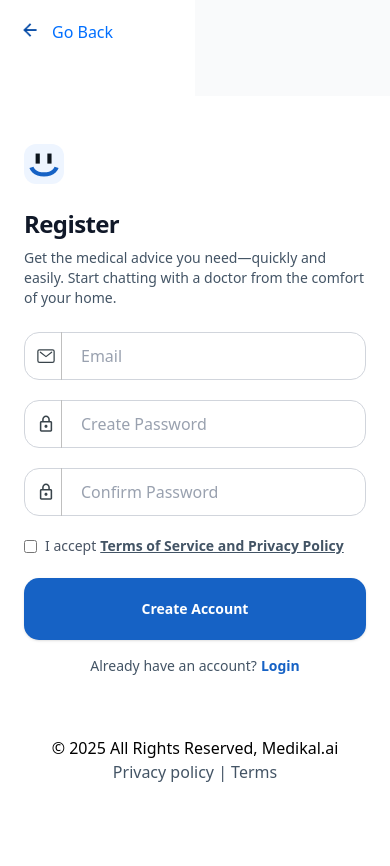
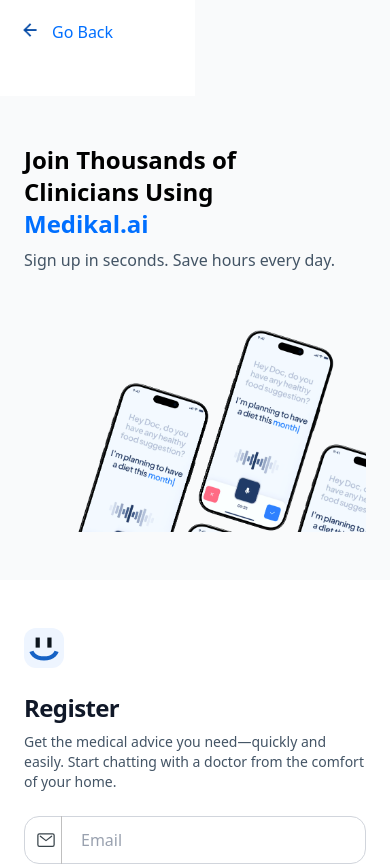
Before and after one commit to prafullvyas272/react-design-repo, a React (Vite) app: page /register in a window 390 px wide. Shown: the top 866 px of the page. Built offline with nearby package versions, Linux system fonts and the light colour scheme; a web font is replaced by a local one.

Commit message:
order change for responsive mobiel screens

```diff
--- a/src/Components/Pages/Register/Register.tsx
+++ b/src/Components/Pages/Register/Register.tsx
@@ -18,7 +18,7 @@
       <div className="grid grid-cols-1 lg:grid-cols-2 min-h-screen bg-white">
         {/* First Section */}
 
-        <div className="flex flex-col justify-center px-6 py-12 mb-10 lg:px-20">
+        <div className="flex flex-col justify-center px-6 py-12 mb-10 lg:px-20 order-2">
           <div className="mx-auto w-full max-w-sm">
 
             <img
@@ -132,7 +132,7 @@
         </div>
 
         {/* Second Section */}
-        <div className="flex flex-col justify-center px-6 py-12 bg-gray-50 w-full relative">
+        <div className="flex flex-col justify-center px-6 py-12 bg-gray-50 w-full relative order-1 lg:order-2">
           {/* Text Content */}
           <div className="w-full lg:w-2/3 mx-auto">
             <h2 className="font-semibold text-2xl lg:text-3xl text-left">
--- a/src/index.css
+++ b/src/index.css
@@ -11,7 +11,14 @@
 body {
   margin: 0;
   font-family: 'Aspekta',;
+  overflow: auto;
 
+}
+
+@media screen and (min-width: 768px) {
+  body {
+    overflow: hidden;
+  }
 }
 
 input[type="text"],
```
